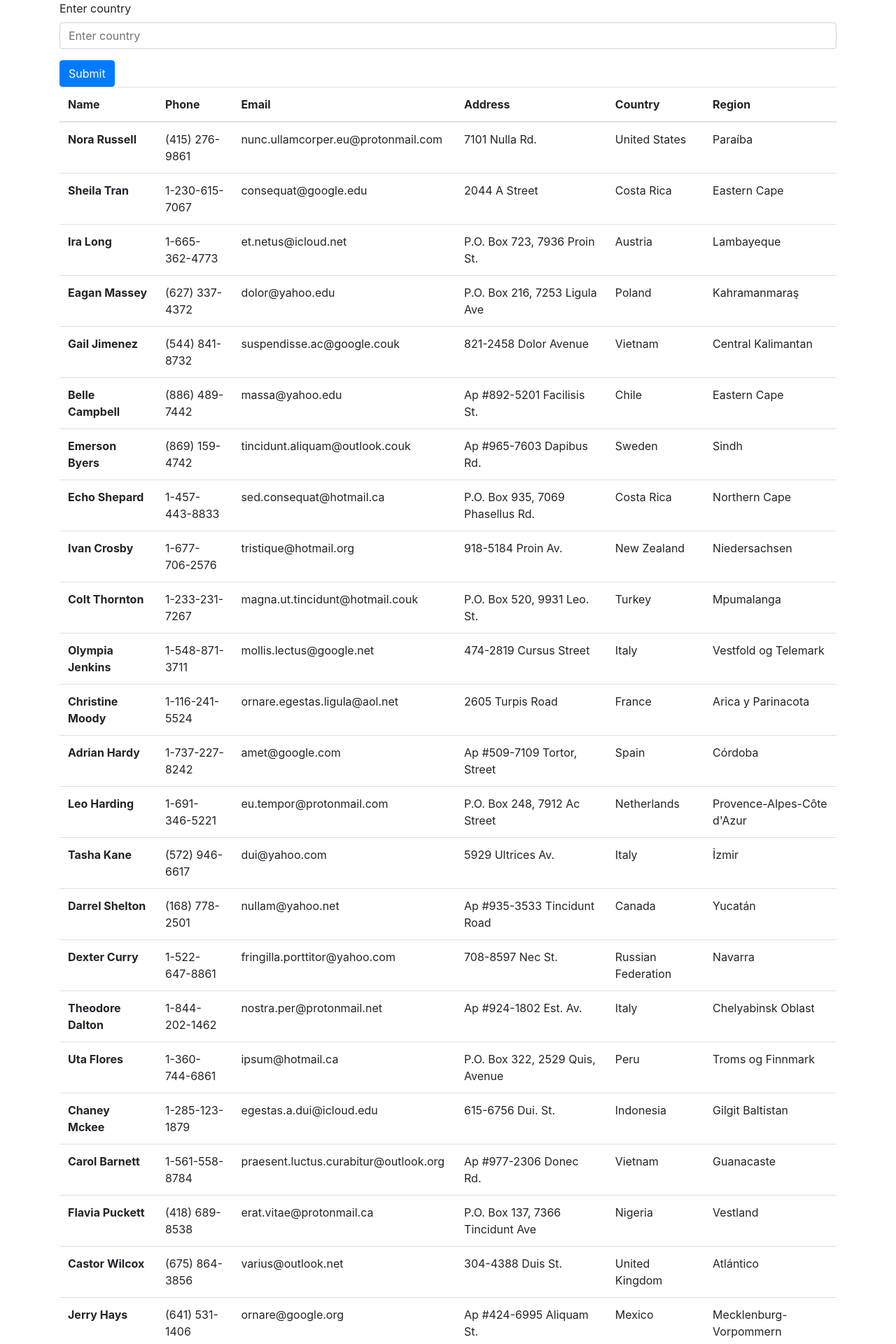
After one commit to NikitaPilez/tms, a PHP site: page /example_7.php in a window 1280 px wide. The commit adds this page. Shown: the top 1920 px of the page at 70% size. Run offline with PHP 8.4, Linux system fonts and the light colour scheme; data that the repository does not hold is empty.

Commit message:
Lesson 8

```diff
--- /dev/null
+++ b/lesson_8/data.csv
@@ -0,0 +1,5 @@
+ID; Name; Birthday; Hired at
+1; Nik; 11.01.2010; 27.03.2023
+2; Nik; 12.03.2012; 12.01.2022
+3; Nik; 15.07.2014; 07.06.2020
+4; Nik; 01.02.2016; 19.09.2019
--- a/lesson_7/example_10.php
+++ b/lesson_8/example_10.php
@@ -38,7 +38,7 @@ $fromValue = $_POST['fromValue'];
 $toValue = $_POST['toValue'];
 
 $countMeter = $value / $distances[$fromValue]['value'];
-$answer = number_format($distances[$toValue]['value'] * $countMeter, 2) . ' ' . $distances[$toValue]['code'];
+$answer = number_format($distances[$toValue]['value'] * $countMeter, 2) . ' example_10.php' . $distances[$toValue]['code'];
 
 ?>
 
--- /dev/null
+++ b/lesson_8/example_7.php
@@ -0,0 +1,67 @@
+<?php
+
+$peoples = file("peoples.csv");
+
+$data = [];
+foreach ($peoples as $line) {
+    $data[] = str_getcsv($line);
+}
+//$data = array_map('str_getcsv', file('data.csv'));
+
+if ($_POST['country']) {
+    $searchPeoples = [];
+    foreach ($data as $people) {
+        if ($people[4] == $_POST['country']) {
+            $searchPeoples[] = $people;
+        }
+    }
+} else {
+    $searchPeoples = $data;
+}
+
+?>
+
+<!doctype html>
+<html lang="en">
+<head>
+    <meta charset="utf-8">
+    <meta name="viewport" content="width=device-width, initial-scale=1, shrink-to-fit=no">
+    <link rel="stylesheet" href="https://cdn.jsdelivr.net/npm/bootstrap@4.0.0/dist/css/bootstrap.min.css" integrity="sha384-Gn5384xqQ1aoWXA+058RXPxPg6fy4IWvTNh0E263XmFcJlSAwiGgFAW/dAiS6JXm" crossorigin="anonymous">
+    <title>Codes</title>
+</head>
+<body>
+<div class="container">
+    <form action="" method="POST">
+        <div class="form-group">
+            <label>Enter country</label>
+            <input type="text" name="country" class="form-control" placeholder="Enter country">
+        </div>
+        <button type="submit" class="btn btn-primary">Submit</button>
+    </form>
+    <table class="table">
+        <thead>
+        <tr>
+            <th scope="col">Name</th>
+            <th scope="col">Phone</th>
+            <th scope="col">Email</th>
+            <th scope="col">Address</th>
+            <th scope="col">Country</th>
+            <th scope="col">Region</th>
+        </tr>
+        </thead>
+        <tbody>
+        <?php foreach ($searchPeoples as $people) : ?>
+            <tr>
+                <th scope="row"><?= $people[0] ?></th>
+                <td><?= $people[1] ?></td>
+                <td><?= $people[2] ?></td>
+                <td><?= $people[3] ?></td>
+                <td><?= $people[4] ?></td>
+                <td><?= $people[5] ?></td>
+            </tr>
+        <?php endforeach; ?>
+        </tbody>
+    </table>
+</div>
+</body>
+</html>
--- /dev/null
+++ b/lesson_8/peoples.csv
@@ -0,0 +1,100 @@
+Nora Russell,(415) 276-9861,nunc.ullamcorper.eu@protonmail.com,7101 Nulla Rd.,United States,Paraíba
+Sheila Tran,1-230-615-7067,consequat@google.edu,2044 A Street,Costa Rica,Eastern Cape
+Ira Long,1-665-362-4773,et.netus@icloud.net,"P.O. Box 723, 7936 Proin St.",Austria,Lambayeque
+Eagan Massey,(627) 337-4372,dolor@yahoo.edu,"P.O. Box 216, 7253 Ligula Ave",Poland,Kahramanmaraş
+Gail Jimenez,(544) 841-8732,suspendisse.ac@google.couk,821-2458 Dolor Avenue,Vietnam,Central Kalimantan
+Belle Campbell,(886) 489-7442,massa@yahoo.edu,Ap #892-5201 Facilisis St.,Chile,Eastern Cape
+Emerson Byers,(869) 159-4742,tincidunt.aliquam@outlook.couk,Ap #965-7603 Dapibus Rd.,Sweden,Sindh
+Echo Shepard,1-457-443-8833,sed.consequat@hotmail.ca,"P.O. Box 935, 7069 Phasellus Rd.",Costa Rica,Northern Cape
+Ivan Crosby,1-677-706-2576,tristique@hotmail.org,918-5184 Proin Av.,New Zealand,Niedersachsen
+Colt Thornton,1-233-231-7267,magna.ut.tincidunt@hotmail.couk,"P.O. Box 520, 9931 Leo. St.",Turkey,Mpumalanga
+Olympia Jenkins,1-548-871-3711,mollis.lectus@google.net,474-2819 Cursus Street,Italy,Vestfold og Telemark
+Christine Moody,1-116-241-5524,ornare.egestas.ligula@aol.net,2605 Turpis Road,France,Arica y Parinacota
+Adrian Hardy,1-737-227-8242,amet@google.com,"Ap #509-7109 Tortor, Street",Spain,Córdoba
+Leo Harding,1-691-346-5221,eu.tempor@protonmail.com,"P.O. Box 248, 7912 Ac Street",Netherlands,Provence-Alpes-Côte d'Azur
+Tasha Kane,(572) 946-6617,dui@yahoo.com,5929 Ultrices Av.,Italy,İzmir
+Darrel Shelton,(168) 778-2501,nullam@yahoo.net,Ap #935-3533 Tincidunt Road,Canada,Yucatán
+Dexter Curry,1-522-647-8861,fringilla.porttitor@yahoo.com,708-8597 Nec St.,Russian Federation,Navarra
+Theodore Dalton,1-844-202-1462,nostra.per@protonmail.net,Ap #924-1802 Est. Av.,Italy,Chelyabinsk Oblast
+Uta Flores,1-360-744-6861,ipsum@hotmail.ca,"P.O. Box 322, 2529 Quis, Avenue",Peru,Troms og Finnmark
+Chaney Mckee,1-285-123-1879,egestas.a.dui@icloud.edu,615-6756 Dui. St.,Indonesia,Gilgit Baltistan
+Carol Barnett,1-561-558-8784,praesent.luctus.curabitur@outlook.org,Ap #977-2306 Donec Rd.,Vietnam,Guanacaste
+Flavia Puckett,(418) 689-8538,erat.vitae@protonmail.ca,"P.O. Box 137, 7366 Tincidunt Ave",Nigeria,Vestland
+Castor Wilcox,(675) 864-3856,varius@outlook.net,304-4388 Duis St.,United Kingdom,Atlántico
+Jerry Hays,(641) 531-1406,ornare@google.org,Ap #424-6995 Aliquam St.,Mexico,Mecklenburg-Vorpommern
+Althea Burns,(223) 814-9411,lobortis@yahoo.com,Ap #765-5379 Est Street,Australia,Tamil Nadu
+Tasha Manning,1-962-353-7987,dapibus@aol.ca,163-1281 Aenean Rd.,Netherlands,Nevada
+Derek Chang,1-692-603-3377,pede.sagittis@protonmail.com,486-5345 Metus. Rd.,Poland,West Java
+Dacey Hays,(768) 272-5767,ultrices@hotmail.net,714-9851 Purus St.,Brazil,Cheshire
+Lara Decker,(764) 758-7370,vehicula.aliquet@yahoo.com,"P.O. Box 964, 4587 Vel, Road",India,Hamburg
+Amity Whitney,1-553-435-1474,commodo.auctor@protonmail.org,116-2377 A St.,India,Centre
+Phyllis Neal,(310) 878-3422,elit.erat@protonmail.couk,"P.O. Box 193, 7546 Justo Ave",Chile,Central Kalimantan
+Jemima Mcneil,(262) 872-3962,sem.molestie@yahoo.edu,253-7013 Diam. Street,Spain,Zakarpattia oblast
+Cameron Brewer,(253) 258-1284,ipsum@outlook.couk,819-5418 Vestibulum Road,China,Zhytomyr oblast
+Warren Witt,(767) 142-7410,feugiat.non@aol.org,"P.O. Box 456, 7037 Ullamcorper, Ave",Netherlands,Querétaro
+Dominic Mullen,(555) 631-0607,tincidunt.adipiscing@google.com,Ap #792-2092 Cum Av.,Norway,North Island
+Cadman Nieves,1-343-454-8121,auctor.odio.a@yahoo.net,"2586 Lorem, Street",United Kingdom,Free State
+Delilah Skinner,(595) 675-3626,feugiat.tellus@outlook.net,"P.O. Box 843, 1386 Velit. Ave",Philippines,Umbria
+Renee Oneal,(162) 182-1396,consectetuer@yahoo.net,"Ap #439-7719 Eget, St.",Costa Rica,Santa Catarina
+Ori Caldwell,1-177-566-5303,vestibulum@google.net,Ap #931-1766 Non Avenue,United States,Trentino-Alto Adige
+Rachel Guzman,(870) 937-5875,nullam.nisl@protonmail.couk,920-2865 Luctus Ave,Chile,łódzkie
+Stacey Bolton,(891) 892-6447,ut.pharetra.sed@google.com,"P.O. Box 967, 228 Feugiat. St.",Italy,Antalya
+Zachary Thornton,1-377-818-7728,eu.odio@google.org,"8263 Amet, Av.",Netherlands,Jönköpings län
+Kenneth Moore,(280) 167-5821,pede@google.couk,958-7664 Sed St.,Brazil,Styria
+Carson Winters,(477) 213-7573,tortor.dictum@icloud.edu,Ap #399-5489 Risus. Avenue,Norway,Maryland
+Lane Guerra,1-961-885-3523,velit@yahoo.com,"P.O. Box 227, 4600 Consectetuer Rd.",Turkey,Sląskie
+Clare Washington,(399) 228-3337,nibh.sit.amet@icloud.couk,7629 Commodo Rd.,India,Maranhão
+Julian Witt,1-642-144-1265,donec@google.org,"Ap #828-7537 A, Avenue",Poland,Sachsen-Anhalt
+Herman Beard,1-321-812-9723,sem.vitae@protonmail.org,263-3121 Ornare Street,Indonesia,Northern Mindanao
+Lani Buck,(752) 514-6821,posuere.at@aol.couk,3417 Cras Ave,China,Flevoland
+Cameron Melton,1-657-893-3920,dictum.mi.ac@outlook.org,"P.O. Box 560, 2864 Consectetuer, Road",Austria,Vienna
+Iola Garcia,(587) 319-6721,mi@protonmail.edu,2542 Auctor Rd.,Chile,KwaZulu-Natal
+Castor Gibson,(692) 477-3258,arcu.eu.odio@google.couk,Ap #675-9880 Taciti Street,Peru,Burgenland
+September Battle,1-583-523-3061,ante.blandit.viverra@aol.edu,"P.O. Box 628, 1064 Dapibus Street",Chile,Gauteng
+Wanda Jenkins,(971) 254-6723,vel@outlook.net,Ap #298-2067 At Rd.,Germany,İzmir
+Zena Mcgowan,1-562-542-0281,lobortis.quam@protonmail.net,243-6645 Turpis. Avenue,Turkey,Heredia
+Wynter Bean,1-535-896-1144,eros.nam.consequat@aol.com,"P.O. Box 622, 8742 Nisi Rd.",South Africa,Ceuta
+Quemby Gibbs,(768) 516-4969,natoque@google.edu,183-1335 Pharetra Ave,Canada,Utah
+Arthur Byers,(349) 707-0138,tempus.scelerisque.lorem@aol.net,"P.O. Box 122, 4767 Urna Rd.",Brazil,Chiapas
+Garrison Pace,1-582-148-3963,dui.semper.et@yahoo.couk,897 Ridiculus Rd.,France,South Island
+Orli Church,(473) 225-7428,duis.volutpat@outlook.edu,"P.O. Box 259, 797 Erat. St.",South Korea,Toscana
+Louis Mosley,1-871-446-1584,nisi.nibh@protonmail.edu,Ap #573-6192 Erat Rd.,Russian Federation,Rheinland-Pfalz
+Burton Talley,1-883-443-7208,massa.vestibulum@yahoo.com,Ap #133-6432 Nam Ave,Colombia,Ulster
+Mannix Waters,1-885-886-3722,metus.eu.erat@yahoo.ca,Ap #189-2666 Metus. Street,Spain,Aydın
+Alexandra Mann,(799) 558-5445,id@hotmail.net,389-1487 Vitae Ave,South Korea,Trøndelag
+Bruno Coffey,1-548-524-3483,nec@protonmail.couk,"5370 Ut, Rd.",Brazil,Ontario
+Zia Mason,1-231-636-9734,lectus@icloud.org,426-759 Adipiscing. St.,Turkey,Zamboanga Peninsula
+Cherokee Neal,(234) 765-0705,lobortis.quis@protonmail.ca,"230-6155 Et, Ave",Sweden,Kogi
+Kirsten Leon,1-642-218-5202,maecenas.ornare@icloud.edu,243-8433 Sem Rd.,Russian Federation,North Island
+Philip Villarreal,1-273-355-8724,massa.non@icloud.couk,Ap #732-5848 Donec St.,India,Rheinland-Pfalz
+Melissa Pickett,1-915-653-8310,et.euismod@aol.org,113-6840 Placerat Av.,Chile,Sindh
+Garth Stanton,1-854-183-6527,in.molestie@yahoo.org,735-8687 Nibh Av.,Canada,Guanacaste
+Keith Puckett,1-316-639-7652,nec.luctus.felis@icloud.edu,Ap #621-9539 Lacus. St.,Peru,Euskadi
+Marshall Battle,1-123-404-7328,tempus.mauris.erat@outlook.org,402-1245 Egestas Road,Ireland,Warmińsko-mazurskie
+Caldwell Bean,1-732-766-1264,quis.lectus.nullam@google.ca,940-378 Egestas. St.,India,Limón
+Zia Strickland,(267) 796-2584,pede.cum@outlook.couk,334-1905 Aenean Av.,Chile,Canarias
+Elaine Powers,1-660-525-3975,curabitur.dictum@icloud.com,5672 Interdum. Rd.,Norway,Ilocos Region
+Lee Jensen,(935) 321-4171,ligula.nullam@hotmail.net,339-8839 Mattis St.,United Kingdom,Dalarnas län
+Cole Luna,(921) 756-8461,dapibus.rutrum.justo@outlook.couk,Ap #659-3892 Nulla Av.,Nigeria,Salzburg
+Rigel Mendez,(305) 215-1271,donec.porttitor@google.com,977-1073 Tortor Road,India,Huádōng
+Gage Joseph,(416) 821-5943,malesuada@aol.couk,Ap #807-5525 Nibh Ave,Costa Rica,Limpopo
+Wade Wall,(425) 275-9024,dolor@google.ca,Ap #424-2220 Justo. Road,Turkey,Leinster
+Raphael Paul,1-588-976-3787,rutrum.magna@outlook.net,Ap #348-1322 Dignissim. Rd.,Colombia,Katsina
+Ariana Hodge,(194) 552-5934,facilisis.facilisis@google.edu,8546 Risus. Street,Netherlands,Limousin
+Ulysses Vasquez,1-965-865-0516,ac.libero@yahoo.com,5290 Porttitor Road,Nigeria,North Region
+Wylie Foley,(522) 286-5678,est.mauris.rhoncus@yahoo.org,670-4046 Augue Rd.,New Zealand,Alaska
+Naomi Barrett,(677) 488-4115,dolor.dapibus.gravida@google.edu,248-942 Suspendisse Rd.,Spain,Idaho
+Karyn Potts,(361) 987-9465,integer.tincidunt.aliquam@icloud.edu,1865 Diam Rd.,Pakistan,Hidalgo
+Ahmed Deleon,(650) 622-0728,elit.etiam.laoreet@aol.ca,Ap #415-380 Cras Av.,Peru,Gävleborgs län
+Nero Mullen,1-726-424-5857,adipiscing@hotmail.net,891-6067 Est Ave,United Kingdom,Munster
+Ray Shepherd,1-383-724-6181,nunc.sed@google.couk,288-8082 Maecenas St.,Singapore,Stockholms län
+Dillon Chavez,(807) 212-1614,volutpat.nunc@google.ca,Ap #258-4682 Mauris St.,United States,Tamaulipas
+Lareina Bullock,1-458-433-0851,lectus.ante@google.couk,Ap #709-9836 Dapibus Ave,Ukraine,Central Kalimantan
+Louis Morales,1-538-781-6183,ligula.aenean@google.couk,Ap #986-9976 Convallis St.,Colombia,Salzburg
+Emily Conley,1-141-844-7527,torquent.per.conubia@hotmail.org,2072 Et Ave,Belgium,Manisa
+Maia White,(802) 405-8289,phasellus@icloud.net,"225-4217 Dui, Av.",Costa Rica,Utrecht
+Briar Nicholson,1-384-565-9070,eu.ultrices.sit@hotmail.com,2384 Cursus. St.,Indonesia,Sachsen
+Harper Barry,(933) 326-7038,felis.eget@yahoo.couk,2151 Bibendum Rd.,Costa Rica,South Chungcheong
+Lenore Russell,(637) 631-6985,facilisis.lorem.tristique@protonmail.org,"Ap #663-2408 Vel, Rd.",United States,Bedfordshire
+Keefe Walter,(282) 689-3462,vel@yahoo.couk,Ap #597-3888 Cras Rd.,Italy,Centre
+Stella Pennington,1-937-715-5762,arcu.vestibulum@hotmail.edu,213-1897 Et Rd.,Ukraine,Samsun
--- /dev/null
+++ b/lesson_8/users.csv
@@ -0,0 +1,6 @@
+name,phone,email,address,country,region
+Kristen Cabrera,(825) 286-5742,penatibus.et@aol.org,Ap #283-6341 Diam Av.,South Korea,Konya
+Alana Carver,(655) 811-3763,consectetuer.rhoncus@protonmail.com,Ap #539-5147 Ut St.,India,Burgenland
+Ori Gay,1-981-793-5871,eget.lacus@google.couk,3610 Orci. Avenue,Turkey,Puglia
+Hector Howard,(412) 837-2701,purus.accumsan@hotmail.net,"P.O. Box 385, 5995 Vehicula Rd.",Canada,Baja California
+Avye Wall,(445) 857-0876,et.nunc.quisque@protonmail.net,5741 Libero. Avenue,India,Victoria
```
Also changed, not shown: functions.php (added, +17 -0 lines), lesson_7/plan.md (+0 -4 lines), lesson_8/example_3.php (added, +8 -0 lines), lesson_8/example_4.php (added, +26 -0 lines), lesson_8/example_5.php (added, +48 -0 lines), lesson_8/example_6.php (added, +46 -0 lines), lesson_8/plan.md (+13 -5 lines), lesson_8/example_8.php (renamed from lesson_7/example_8.php), lesson_8/example_9.php (renamed from lesson_7/example_9.php).
